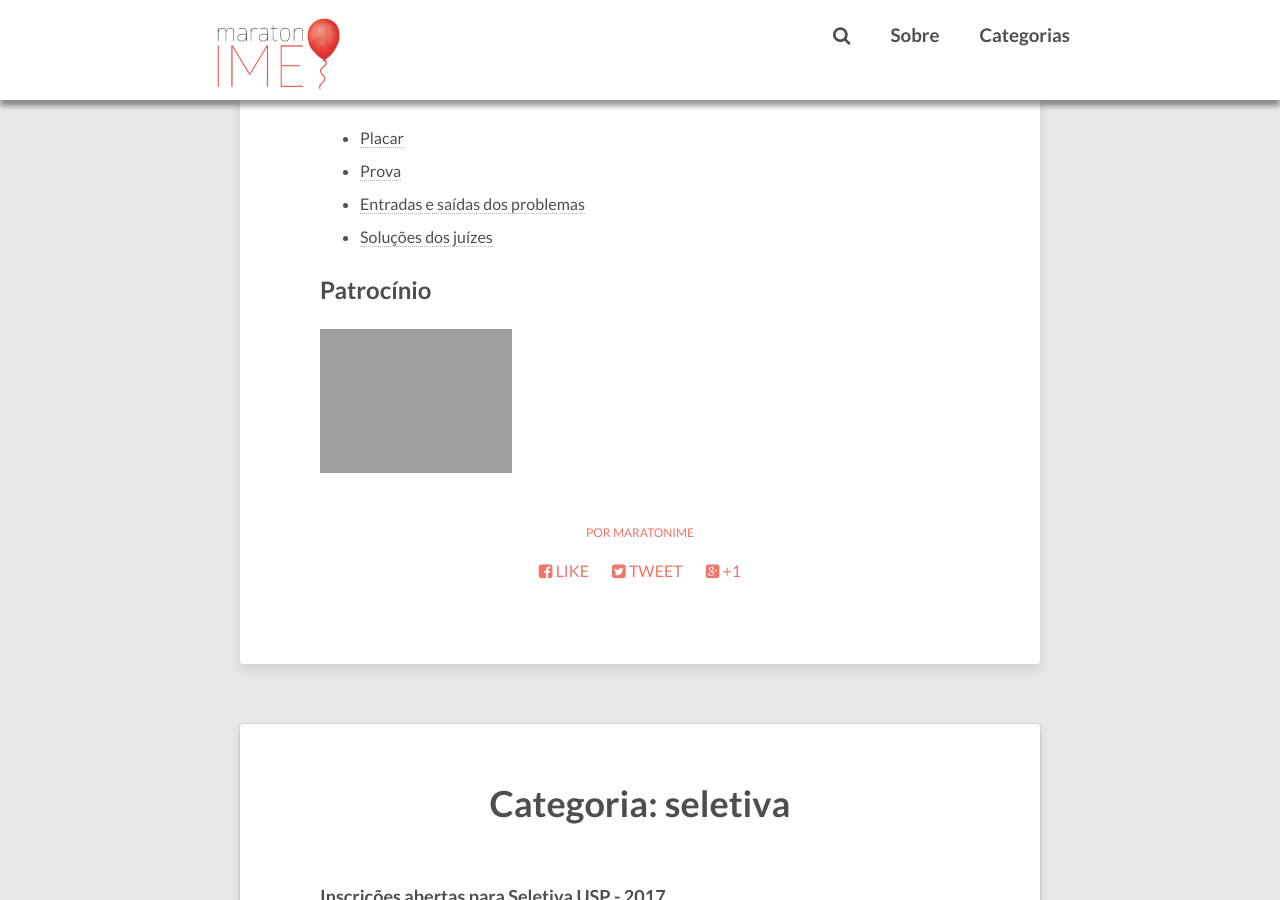
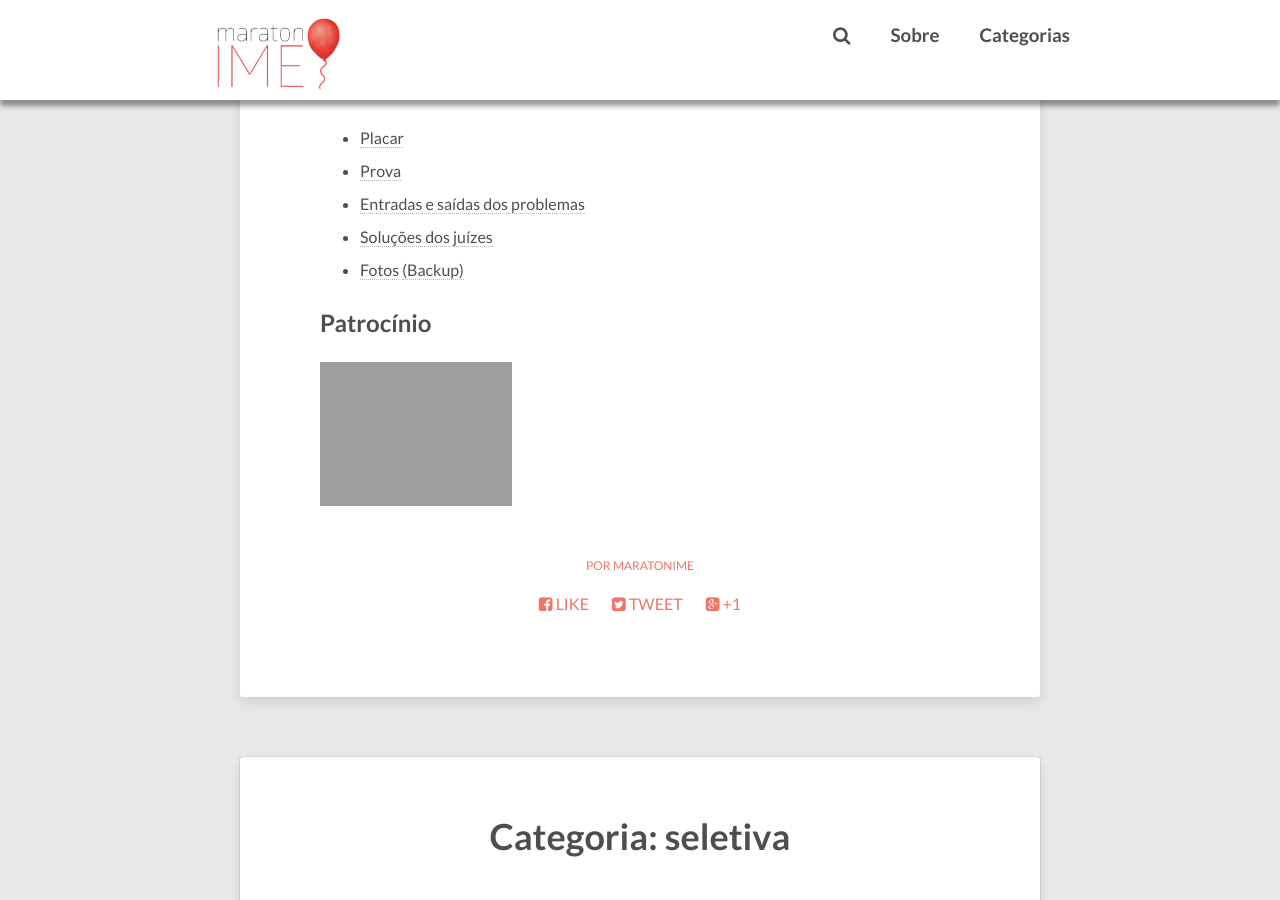
Before and after one commit to maratonusp/blog, a Jekyll site: the page built from _posts/2009-08-16-resultados-seletiva-2009.markdown, in a window 1280 px wide and 900 px high, scrolled down 617 px. Built offline with Jekyll 4.4.1, drawn with Linux system fonts in a browser that asks for light colours; nearby versions of some CDN libraries; comment, search, counter and statistics services are not loaded.

Commit message:
Fotos 2009

```diff
--- a/_posts/2009-08-16-resultados-seletiva-2009.markdown
+++ b/_posts/2009-08-16-resultados-seletiva-2009.markdown
@@ -18,6 +18,7 @@ Outros 153 times participaram presencialmente ou pela internet.
 - [Prova](https://www.ime.usp.br/~maratona/assets/seletivas/2009/caderno.pdf)
 - [Entradas e saídas dos problemas](https://www.ime.usp.br/~maratona/assets/seletivas/2009/io.tar.xz)
 - [Soluções dos juízes](https://www.ime.usp.br/~maratona/assets/seletivas/2009/solutions.tar.xz)
+- [Fotos](https://www.facebook.com/media/set/?set=a.1636291886451518.1073741854.609146922499358&type=1&l=c3dcebf4fb) [(Backup)](https://www.ime.usp.br/~maratona/assets/seletivas/2009/fotos.tar.xz)
 
 ## Patrocínio
 [<img src="https://www.ime.usp.br/~maratona/assets/seletivas/2013/patrocinio/caelum-ensino-inovacao.png" style="width:30%">](http://www.caelum.com.br/)
```
